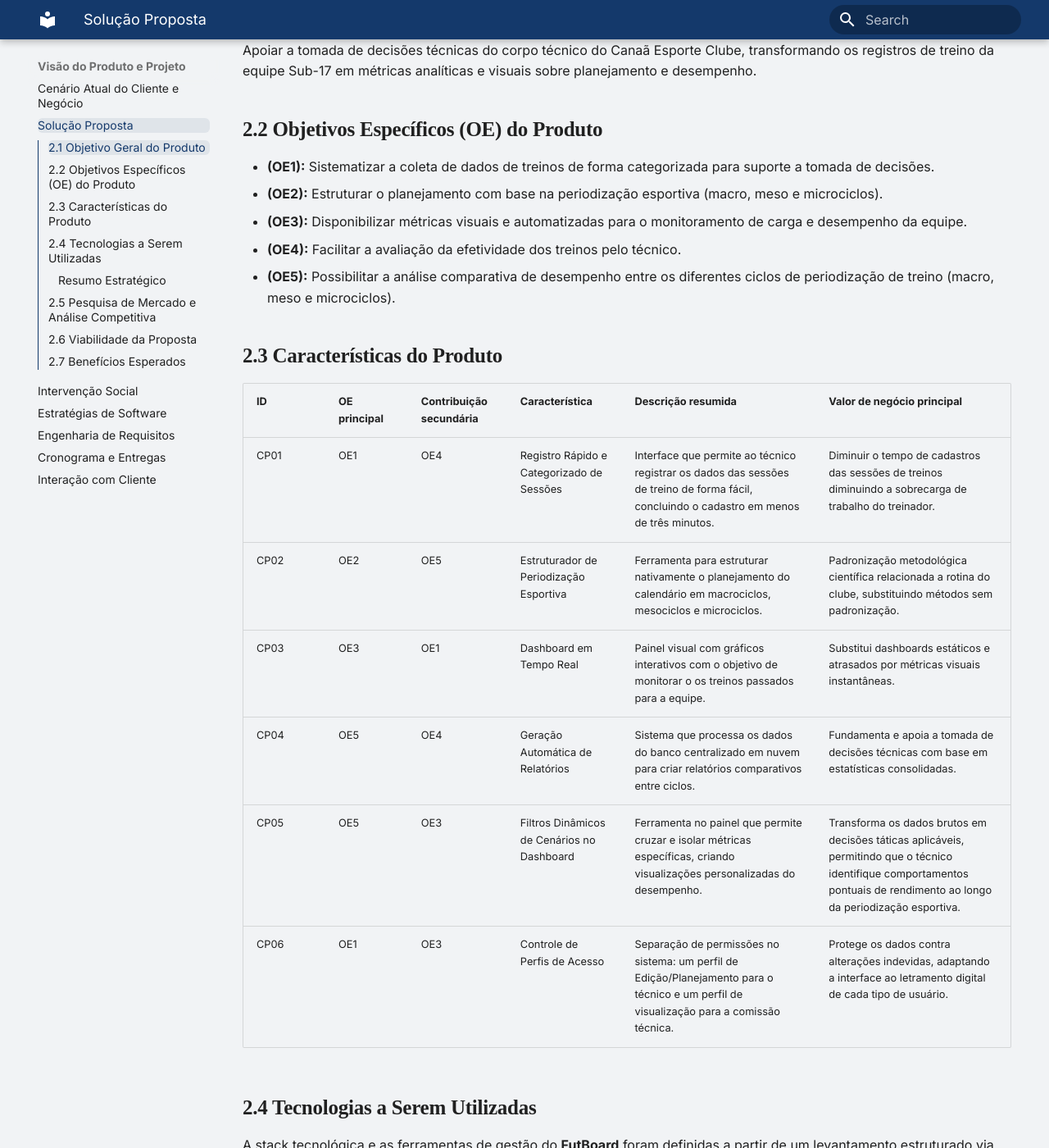
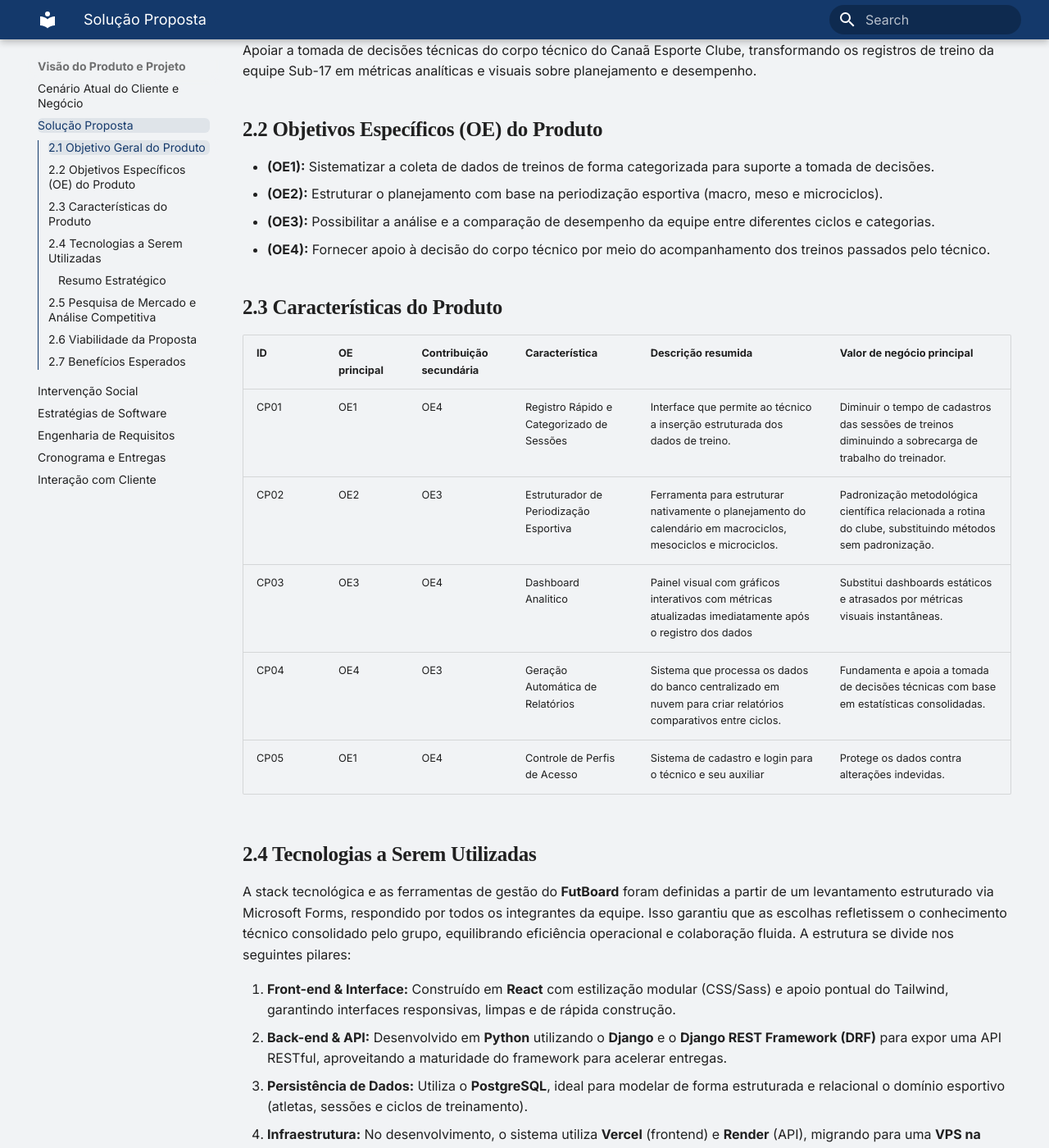
Before and after one commit to mdsreq-fga-unb/REQ-2026.2-T01-FutBoard, an MkDocs documentation site: the page built from docs/visao-produto/solucao-proposta.md, in a window 1280 px wide and 1400 px high, scrolled down 230 px. Shown: the whole window at 82% size. Built offline with MkDocs 1.6.1 and Material for MkDocs 9.7.7, drawn with Linux system fonts in a browser that asks for light colours.

Commit message:
docs: arrumando os OE's e CP's

```diff
--- a/docs/visao-produto/solucao-proposta.md
+++ b/docs/visao-produto/solucao-proposta.md
@@ -8,20 +8,18 @@ Apoiar a tomada de decisões técnicas do corpo técnico do Canaã Esporte Clube
 
 - **(OE1):** Sistematizar a coleta de dados de treinos de forma categorizada para suporte a tomada de decisões.
 - **(OE2):** Estruturar o planejamento com base na periodização esportiva (macro, meso e microciclos).
-- **(OE3):** Disponibilizar métricas visuais e automatizadas para o monitoramento de carga e desempenho da equipe.
-- **(OE4):** Facilitar a avaliação da efetividade dos treinos pelo técnico.
-- **(OE5):** Possibilitar a análise comparativa de desempenho entre os diferentes ciclos de periodização de treino (macro, meso e microciclos).
+- **(OE3):** Possibilitar a análise e a comparação de desempenho da equipe entre diferentes ciclos e categorias.
+- **(OE4):** Fornecer apoio à decisão do corpo técnico por meio do acompanhamento dos treinos passados pelo técnico.
 
 ## 2.3 Características do Produto
 
 | ID | OE principal | Contribuição secundária | Característica | Descrição resumida | Valor de negócio principal |
 | --- | --- | --- | --- | --- | --- |
-| CP01 | OE1 | OE4 | Registro Rápido e Categorizado de Sessões | Interface que permite ao técnico registrar os dados das sessões de treino de forma fácil, concluindo o cadastro em menos de três minutos. | Diminuir o tempo de cadastros das sessões de treinos diminuindo a sobrecarga de trabalho do treinador. |
-| CP02 | OE2 | OE5 | Estruturador de Periodização Esportiva | Ferramenta para estruturar nativamente o planejamento do calendário em macrociclos, mesociclos e microciclos. | Padronização metodológica científica relacionada a rotina do clube, substituindo métodos sem padronização. |
-| CP03 | OE3 | OE1 | Dashboard em Tempo Real | Painel visual com gráficos interativos com o objetivo de monitorar o os treinos passados para a equipe. | Substitui dashboards estáticos e atrasados por métricas visuais instantâneas. |
-| CP04 | OE5 | OE4 | Geração Automática de Relatórios | Sistema que processa os dados do banco centralizado em nuvem para criar relatórios comparativos entre ciclos. | Fundamenta e apoia a tomada de decisões técnicas com base em estatísticas consolidadas. |
-| CP05 | OE5 | OE3 | Filtros Dinâmicos de Cenários no Dashboard | Ferramenta no painel que permite cruzar e isolar métricas específicas, criando visualizações personalizadas do desempenho. | Transforma os dados brutos em decisões táticas aplicáveis, permitindo que o técnico identifique comportamentos pontuais de rendimento ao longo da periodização esportiva.
-| CP06 | OE1 | OE3 | Controle de Perfis de Acesso | Separação de permissões no sistema: um perfil de Edição/Planejamento para o técnico e um perfil de visualização para a comissão técnica. | Protege os dados contra alterações indevidas, adaptando a interface ao letramento digital de cada tipo de usuário.
+| CP01 | OE1 | OE4 | Registro Rápido e Categorizado de Sessões | Interface que permite ao técnico a inserção estruturada dos dados de treino. | Diminuir o tempo de cadastros das sessões de treinos diminuindo a sobrecarga de trabalho do treinador. |
+| CP02 | OE2 | OE3 | Estruturador de Periodização Esportiva | Ferramenta para estruturar nativamente o planejamento do calendário em macrociclos, mesociclos e microciclos. | Padronização metodológica científica relacionada a rotina do clube, substituindo métodos sem padronização. |
+| CP03 | OE3 | OE4 | Dashboard Analitico | Painel visual com gráficos interativos com métricas atualizadas imediatamente após o registro dos dados | Substitui dashboards estáticos e atrasados por métricas visuais instantâneas. |
+| CP04 | OE4 | OE3 | Geração Automática de Relatórios | Sistema que processa os dados do banco centralizado em nuvem para criar relatórios comparativos entre ciclos. | Fundamenta e apoia a tomada de decisões técnicas com base em estatísticas consolidadas. |
+| CP05 | OE1 | OE4 | Controle de Perfis de Acesso | Sistema de cadastro e login para o técnico e seu auxiliar | Protege os dados contra alterações indevidas.
 
 ## 2.4 Tecnologias a Serem Utilizadas
 
--- a/mkdocs.yml
+++ b/mkdocs.yml
@@ -37,7 +37,7 @@ nav:
       - Engenharia de Requisitos: visao-produto/engenharia-requisitos.md
       - Cronograma e Entregas: visao-produto/cronogramas-entregas.md
       - Interação com Cliente: visao-produto/interacao-equipe-cliente.md
-  - Atas e Reuniões:
+  - Reuniões:
       - Reuniões: atas-reunioes/reunioes.md
   - Lições Aprendidas: licoes-aprendidas.md
   - Entregas da Unidade: entregas-unidade/entregas-unidade.md
```
Also changed, not shown: docs/atas-reunioes/index.md (+2 -2 lines), docs/atas-reunioes/reunioes.md (+1 -1 lines), docs/index.md (+3 -3 lines), docs/visao-produto/cenario-atual.md (+1 -1 lines).
